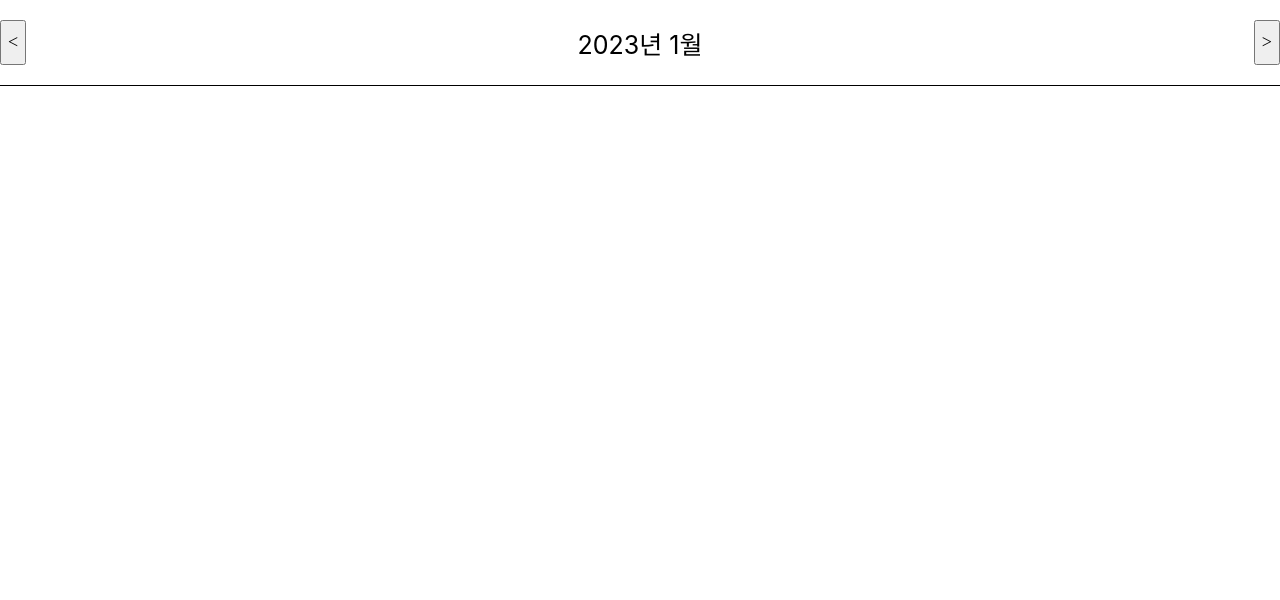
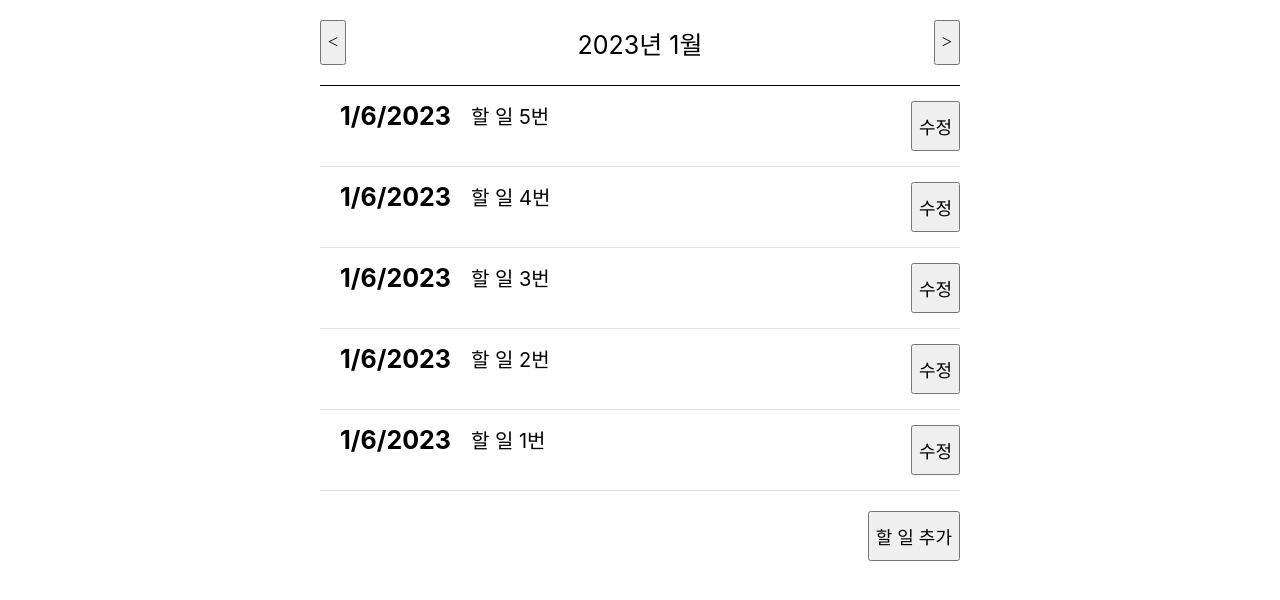
Before and after one commit to wj5027/todotodotodo, a React (Create React App) app: page / in a window 1280 px wide. Shown: the top 600 px of the page. Built offline with nearby package versions, Linux system fonts and the light colour scheme.

Commit message:
Home 구현

```diff
--- a/src/App.css
+++ b/src/App.css
@@ -1,3 +1,29 @@
+body {
+  display: flex;
+  justify-content: center;
+  align-items: center;
+  min-height: 100vh;
+  margin: 0px;
+}
+
+@media (min-width : 650px) {
+  .App {
+    width: 640px;
+  }
+}
+
+@media (max-width : 650px) {
+  .App {
+    width: 90vw;
+  }
+}
+
+.App {
+  min-height: 100vh;
+  padding-left: 20px;
+  padding-right: 20px;
+}
+
 /* HEADER */
 header {
   padding-top: 20px;
@@ -40,3 +66,56 @@ header button {
   font-size: 18px;
 
 }
+
+/* ToDoList */
+.ToDoList .ToDoNewBtn {
+  margin-top: 20px;
+  margin-bottom: 30px;
+  /* padding-right: 10px; */
+
+  display: flex;
+  justify-content: end;
+
+}
+
+/* ToDoItem */
+.ToDoItem {
+  padding-top: 15px;
+  padding-bottom: 15px;
+
+  border-bottom: 1px solid #e2e2e2;
+
+  display: flex;
+  justify-content: space-between;
+}
+
+.ToDoItem .info_wrapper {
+  flex-grow: 1;
+  margin-left: 20px;
+  cursor: pointer;
+
+  display: flex;
+  /* justify-content: space-evenly; */
+
+}
+
+.ToDoItem .todo_date {
+  font-weight: bold;
+  font-size: 25px;
+
+  padding-right: 20px;
+}
+
+.ToDoItem .todo_preview {
+  font-size: 20px;
+}
+
+/* ToDoEditor */
+.ToDoEditor {
+  align-items: center;
+}
+
+.ToDoEditor .content {
+  display: flex;
+  align-items: center;
+}
--- a/src/App.js
+++ b/src/App.js
@@ -8,6 +8,9 @@ import Edit from './pages/Edit';
 
 import ToDoEditor from './components/ToDoEditor';
 import MyFooter from './components/MyFooter';
+import { useReducer, useRef } from 'react';
+
+import React from 'react';
 
 const reducer = (state, action) => {
   let newState = [];
@@ -18,14 +21,19 @@ const reducer = (state, action) => {
     }
 
     case "CREATE": {
+      newState = [action.data, ...state];
       break;
     }
 
     case "REMOVE": {
+      newState = state.filter((it) => it.id !== action.targetId)
       break;
     }
 
     case "EDIT": {
+      newState = state.map((it) =>
+        it.id === action.data.id ?
+          { ...action.data } : it);
       break;
     }
     default:
@@ -34,20 +42,98 @@ const reducer = (state, action) => {
 
   return newState;
 }
+export const ToDoStateContext = React.createContext();
+export const ToDoDispatchContext = React.createContext();
 
 function App() {
+  const dummyData = [
+    {
+      id: 1,
+      emotion: 1,
+      content: "할 일 1번",
+      date: 1673008252332
+    },
+    {
+      id: 2,
+      emotion: 2,
+      content: "할 일 2번",
+      date: 1673008252333
+    },
+    {
+      id: 3,
+      emotion: 3,
+      content: "할 일 3번",
+      date: 1673008252334
+    },
+    {
+      id: 4,
+      emotion: 4,
+      content: "할 일 4번",
+      date: 1673008252335
+    },
+    {
+      id: 5,
+      emotion: 5,
+      content: "할 일 5번",
+      date: 1673008252336
+    }
+  ]
+
+  const dataId = useRef(0); //dataId 초기값 0
+
+  //CREATE
+  const onCreate = (date, content) => {
+    dispatch({
+      type: "CREATE",
+      data: {
+        id: dataId.current,
+        date: new Date(date).getTime(),
+        content
+      }
+    })
+    dataId.current += 1;
+  }
+
+  //REMOVE
+  const onRemove = (targetId) => {
+    dispatch({ type: "REMOVE", targetId });
+  }
+
+  //EDIT
+  const onEdit = (targetId, date, content) => {
+    dispatch({
+      type: "EDIT",
+      data: {
+        id: targetId,
+        date: new Date(date).getTime(),
+        content
+      }
+    })
+  }
+  const [data, dispatch] = useReducer(reducer, dummyData);
+
   return (
+    <ToDoStateContext.Provider value={data}>
+      <ToDoDispatchContext.Provider
+        value={
+          {
+            onCreate,
+            onEdit,
+            onRemove
+          }
+        }>
         <BrowserRouter>
           <div className="App">
             <Routes>
               <Route path="/" element={<Home />} />
-          <Route path="/edit" element={<Edit />} />
+              <Route path="/edit/:id" element={<Edit />} />
               <Route path="/new" element={<New />} />
-          <Route path="/todo" element={<ToDo />} />
+              <Route path="/todo/:id" element={<ToDo />} />
             </Routes>
           </div>
         </BrowserRouter>
-
+      </ToDoDispatchContext.Provider>
+    </ToDoStateContext.Provider>
   );
 }
 
--- a/src/components/ToDoEditor.js
+++ b/src/components/ToDoEditor.js
@@ -9,7 +9,7 @@ const ToDoEditor = ({ isEdit, originData }) => {
     const navigate = useNavigate();
 
     return (
-        <div className="TodoEditor">
+        <div className="ToDoEditor">
             <MyHeader
                 headText={isEdit ? "할 일 수정" : "할 일 추가"}
                 leftChild={<MyButton text={"뒤로가기"}
@@ -18,8 +18,8 @@ const ToDoEditor = ({ isEdit, originData }) => {
                 rightChild={isEdit && <MyButton text={"삭제"}
                     onClick={""} />}
             />
-            <input placeholder="할 일을 추가해주세요"></input>
-        </div>
+            {/* <textarea className="content" placeholder="할 일을 추가해주세요" /> */}
+        </div >
     )
 }
 export default ToDoEditor;
--- /dev/null
+++ b/src/components/ToDoItem.js
@@ -0,0 +1,32 @@
+import { useNavigate } from "react-router-dom";
+import MyButton from "./MyButtons";
+
+
+const ToDoItem = ({ id, content, date }) => {
+    const strDate = new Date(parseInt(date)).toLocaleDateString();
+
+    const navigate = useNavigate();
+
+    const goDetail = () => {
+        navigate(`/todo/${id}`);
+    }
+
+    const goEdit = () => {
+        navigate(`edit/${id}`);
+    }
+
+    return (
+        <div className="ToDoItem">
+            <div className="info_wrapper"
+                onClick={goDetail}>
+                <div className="todo_date">{strDate}</div>
+                <div className="todo_preview">{content.slice(0, 25)}</div>
+            </div>
+            <div onClick={goEdit} className="btn_wrapper">
+                <MyButton text={"수정"} />
+            </div>
+        </div>
+    )
+};
+
+export default ToDoItem;
--- /dev/null
+++ b/src/components/ToDoList.js
@@ -0,0 +1,35 @@
+import { useNavigate } from "react-router-dom";
+import MyButton from "./MyButtons";
+import ToDoItem from "./ToDoItem";
+
+const ToDoList = ({ toDoList }) => {
+
+    const navigate = useNavigate();
+
+    const getSortedList = () => {
+        const compare = (a, b) => {
+            return parseInt(b.date) - parseInt(a.date);
+        }
+        const copyList = JSON.parse(JSON.stringify(toDoList));
+        const sortedList = copyList.sort(compare);
+        return sortedList;
+    }
+
+    return (
+        <div className="ToDoList">
+
+            {getSortedList().map((it) => (
+                <ToDoItem key={it.id} {...it} />
+            ))}
+            <div className="ToDoNewBtn">
+                <MyButton text={"할 일 추가"} onClick={() => navigate('/new')} />
+            </div>
+        </div>
+    )
+};
+
+ToDoList.defaultProps = {
+    toDoList: [],
+};
+
+export default ToDoList;
--- a/src/index.js
+++ b/src/index.js
@@ -5,9 +5,7 @@ import App from './App';
 
 const root = ReactDOM.createRoot(document.getElementById('root'));
 root.render(
-  <React.StrictMode>
-    <App />
-  </React.StrictMode>
+  <App />
 );
 
 // If you want to start measuring performance in your app, pass a function
--- a/src/pages/Home.js
+++ b/src/pages/Home.js
@@ -1,11 +1,38 @@
 
-import { useState } from "react";
+import { useContext, useEffect, useState } from "react";
+import { ToDoStateContext } from "../App";
 import MyButton from "../components/MyButtons";
 import MyHeader from "../components/MyHeader";
 
+import { useNavigate } from "react-router-dom";
+
+import ToDoList from "../components/ToDoList";
+
 const Home = () => {
+    const toDoList = useContext(ToDoStateContext);
+
+    const [data, setData] = useState([]);
+
     const [curDate, setCurDate] = useState(new Date());
     const headText = `${curDate.getFullYear()}년 ${curDate.getMonth() + 1}월`;
+
+    const navigate = useNavigate();
+
+    useEffect(() => {
+        const firstDay = new Date(
+            curDate.getFullYear(),
+            curDate.getMonth(),
+            1
+        ).getTime();
+
+        const lastDay = new Date(
+            curDate.getFullYear(),
+            curDate.getMonth() + 1,
+            0
+        ).getTime();
+
+        setData(toDoList.filter((it) => firstDay <= it.date && it.date <= lastDay));
+    }, [toDoList, curDate]);
 
     const increaseMonth = () => {
         setCurDate(
@@ -18,7 +45,6 @@ const Home = () => {
         )
     }
 
-
     return (
         <div>
             <MyHeader
@@ -28,7 +54,10 @@ const Home = () => {
                 rightChild={<MyButton text={">"} onClick={increaseMonth}
                 />}
             />
+            <ToDoList toDoList={data} />
+
         </div>
+
     )
 
 }
```
Lines whose indentation alone changed are shown as unchanged.
